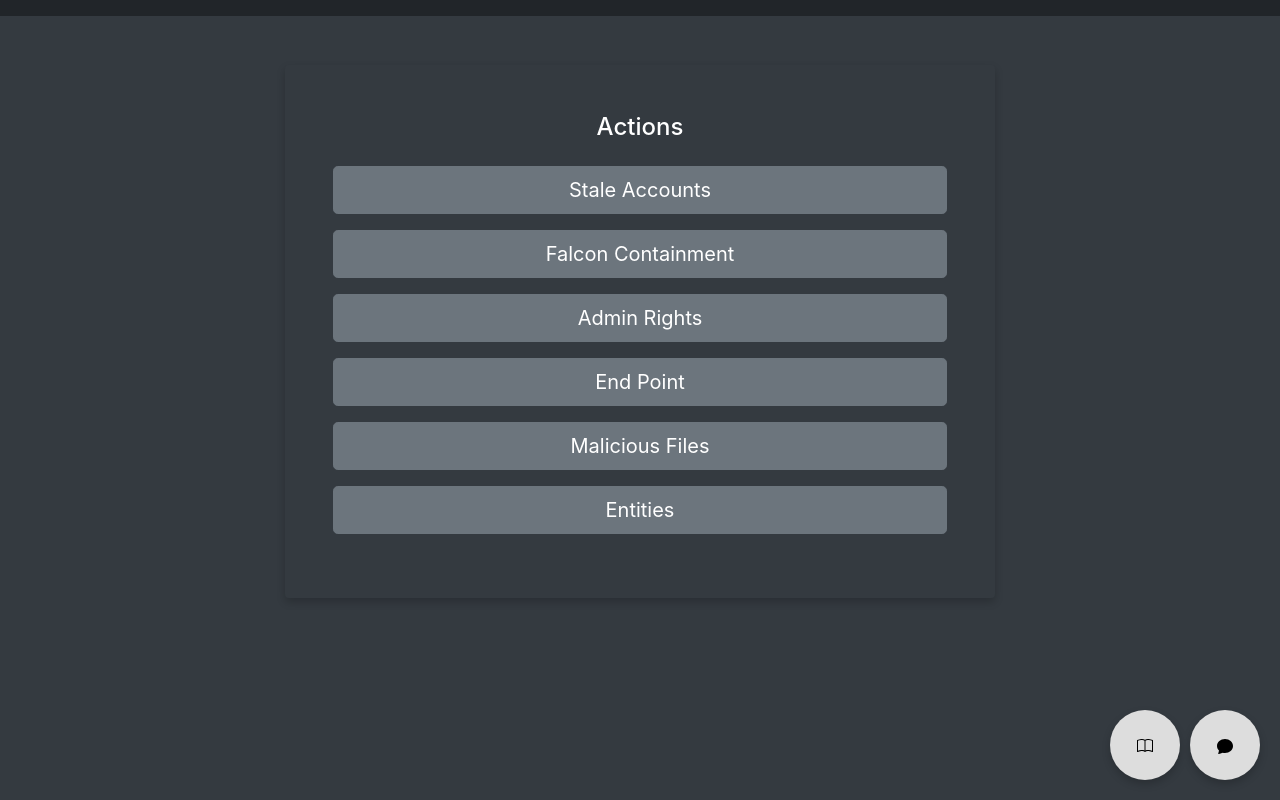
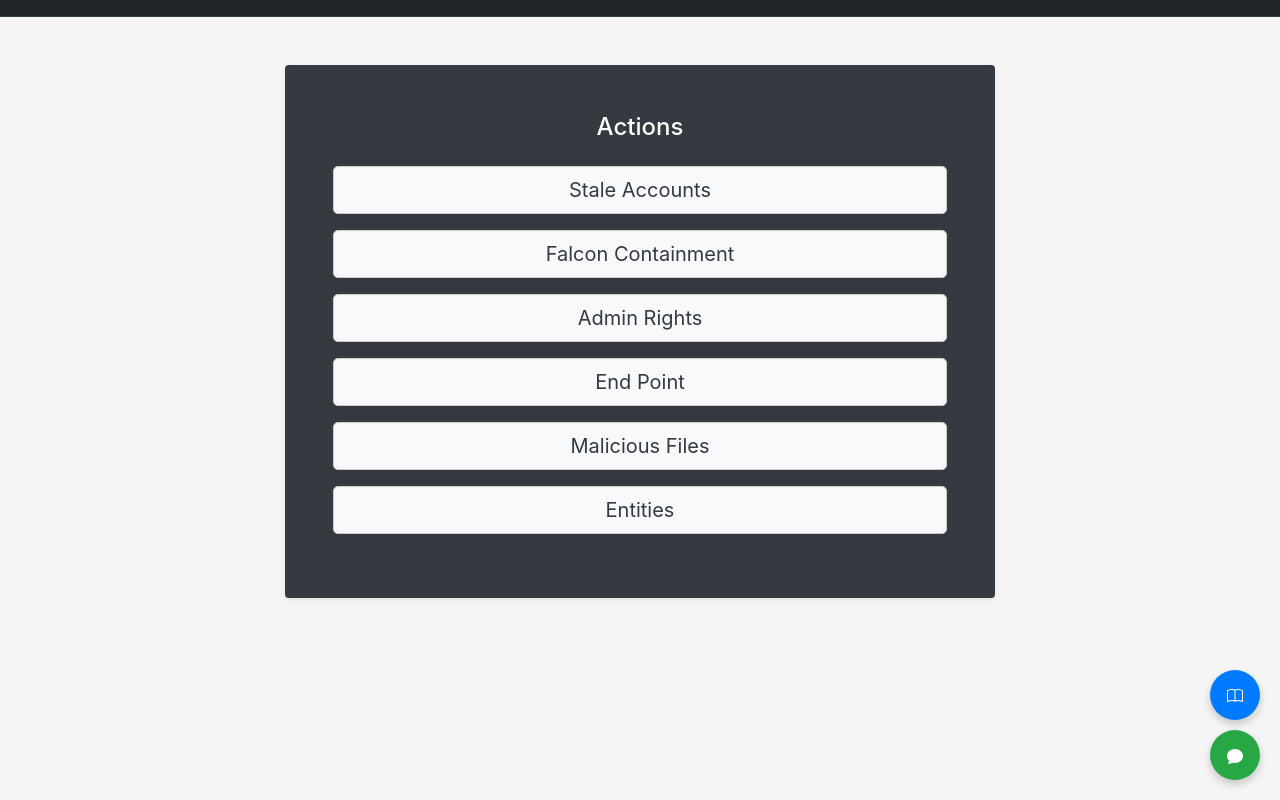
Before and after one commit to zayeemZaki/FullStackCrowdStrikeAutomation, a Python web app: template website/templates/home.html in a window 1280 px wide. Run offline with Jinja, Linux system fonts and the light colour scheme; the template is opened without the code that fills it: most values are stand-ins (such as "Sample title", 1, 10 or a date in 2020); some libraries are stand-ins or nearby versions.

Commit message:
updated home.html

```diff
--- a/website/templates/home.html
+++ b/website/templates/home.html
@@ -6,27 +5,26 @@
 <div class="container mt-5">
     <div class="row justify-content-center">
         <div class="col-lg-8">
-            <div class="card p-5" style="background-color: #343a40; color: white; box-shadow: 0 4px 8px rgba(0, 0, 0, 0.2); border: none;">
+            <div class="card p-5 bg-dark text-white shadow-sm border-0">
                 <h4 class="text-center mb-4">Actions</h4>
                 <form action="{{ url_for('stale.stale_accounts') }}" method="post" class="mb-3">
-                    <button type="submit" class="btn btn-secondary btn-block btn-lg">Stale Accounts</button>
+                    <button type="submit" class="btn btn-light btn-block btn-lg">Stale Accounts</button>
                 </form>
                 <form action="{{ url_for('containment.falcon_containment') }}" method="post" class="mb-3">
-                    <button type="submit" class="btn btn-secondary btn-block btn-lg">Falcon Containment</button>
+                    <button type="submit" class="btn btn-light btn-block btn-lg">Falcon Containment</button>
                 </form>
                 <form action="{{ url_for('adminRights.admin_rights_view') }}" method="post" class="mb-3">
-                    <button type="submit" class="btn btn-secondary btn-block btn-lg">Admin Rights</button>
+                    <button type="submit" class="btn btn-light btn-block btn-lg">Admin Rights</button>
                 </form>
                 <form action="{{ url_for('endPoint.end_point_view') }}" method="post" class="mb-3">
-                    <button type="submit" class="btn btn-secondary btn-block btn-lg">End Point</button>
+                    <button type="submit" class="btn btn-light btn-block btn-lg">End Point</button>
                 </form>
                 <form action="{{ url_for('maliciousFiles.malicious_files') }}" method="post" class="mb-3">
-                    <button type="submit" class="btn btn-secondary btn-block btn-lg">Malicious Files</button>
+                    <button type="submit" class="btn btn-light btn-block btn-lg">Malicious Files</button>
                 </form>
                 <form action="{{ url_for('entity.entities') }}" method="post" class="mb-3">
-                    <button type="submit" class="btn btn-secondary btn-block btn-lg">Entities</button>
+                    <button type="submit" class="btn btn-light btn-block btn-lg">Entities</button>
                 </form>
-
             </div>
         </div>
     </div>
@@ -83,20 +82,41 @@
 </div>
 
 <style>
+    body {
+        background-color: #f5f5f5;
+    }
+
+    .card {
+        background-color: #343a40;
+        color: white;
+        border: none;
+    }
+
+    .btn-light {
+        color: #343a40;
+        border: 1px solid #ccc;
+    }
+
+    .btn-light:hover {
+        background-color: #e6e6e6;
+        color: #343a40;
+    }
+
     .action-buttons {
         position: fixed;
         bottom: 20px;
         right: 20px;
         display: flex;
+        flex-direction: column;
         gap: 10px; /* Space between the buttons */
     }
 
     .chat-button, .doc-button {
-        width: 70px;
-        height: 70px;
+        width: 50px;
+        height: 50px;
         border-radius: 50%;
         border: none;
-        color: black;
+        color: white;
         cursor: pointer;
         transition: transform 0.3s ease;
         box-shadow: 0 4px 8px rgba(0, 0, 0, 0.2);
@@ -104,43 +124,39 @@
     }
 
     .doc-button {
-        background-color: #DDDDDD;
+        background-color: #007bff;
     }
 
     .chat-button {
-        background-color: #DDDDDD;
+        background-color: #28a745;
     }
 
     .chat-button:hover, .doc-button:hover {
         transform: scale(1.1);
-        background-color:  #D1D8C5;
     }
 
     .chat-popup {
         position: fixed;
         bottom: 80px;
         right: 20px;
-        width: 500px; /* Increased width */
-        max-height: 700px; /* Increased height */
+        width: 400px; /* Reduced width */
+        max-height: 600px; /* Reduced height */
         background-color: #f8f9fa;
         border: 1px solid #ddd;
         border-radius: 10px;
         box-shadow: 0 4px 8px rgba(0, 0, 0, 0.2);
         display: none;
         z-index: 1000;
-        transition: opacity 0.3s ease, visibility 0.3s ease;
     }
 
     .chat-popup.show {
         display: block;
-        opacity: 1;
-        visibility: visible;
     }
 
     .chat-header {
         background-color: #007bff;
         color: #ffffff;
-        padding: 15px;
+        padding: 10px; /* Reduced padding */
         text-align: center;
         font-weight: bold;
         border-top-left-radius: 10px;
```
Also changed, not shown: other parts of website/templates/home.html (+6 -29 lines).
